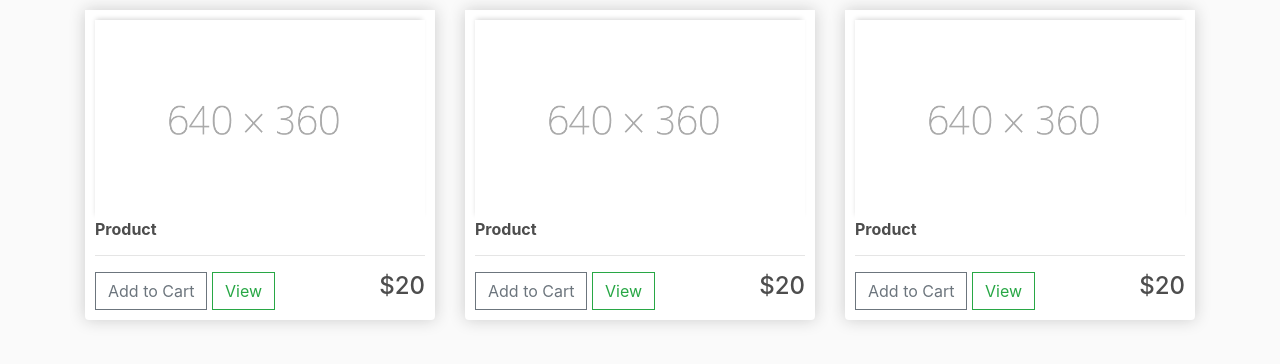
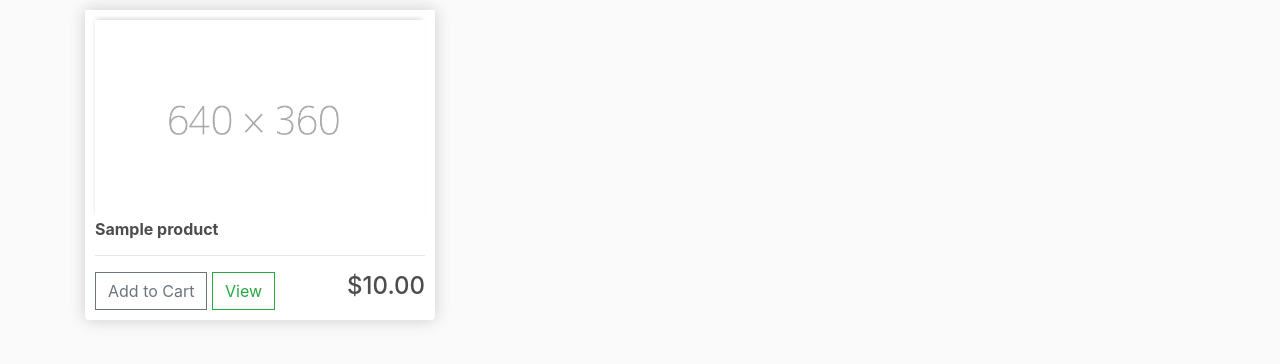
Before and after one commit to noahskorner/natures-purpose-test, a Django app: template store/templates/store/store.html in a window 1280 px wide. Shown: the part 73-437 px from the top of the page. Run offline with Django 3.2, Linux system fonts and the light colour scheme; the template is opened without the code that fills it: most values are stand-ins (such as "Sample title", 1, 10 or a date in 2020); some libraries are stand-ins or nearby versions.

Commit message:
Completed request and render of views for store's products.

```diff
--- a/store/templates/store/store.html
+++ b/store/templates/store/store.html
@@ -1,38 +1,19 @@
 {% extends 'store/main.html'%}
 {% load static %}
+
 {% block content %}
     <div class="row">
+        {% for product in products %}
         <div class="col-lg-4">
             <div class="box-element product">
                 <img src="{% static 'img/placeholder.png' %}" alt="" class="thumbnail">
-                <h6><strong>Product</strong></h6>
+                <h6><strong>{{product.name}}</strong></h6>
                 <hr>
                 <button class="btn btn-outline-secondary add-btn">Add to Cart</button>
                 <a href="#" class="btn btn-outline-success">View</a>
-                <h4 style="display:inline-block; float:right;">$20</h4>
+                <h4 style="display:inline-block; float:right;">${{product.price|floatformat:2}}</h4>
             </div>
         </div>
-
-        <div class="col-lg-4">
-            <div class="box-element product">
-                <img src="{% static 'img/placeholder.png' %}" alt="" class="thumbnail">
-                <h6><strong>Product</strong></h6>
-                <hr>
-                <button class="btn btn-outline-secondary add-btn">Add to Cart</button>
-                <a href="#" class="btn btn-outline-success">View</a>
-                <h4 style="display:inline-block; float:right;">$20</h4>
-            </div>
-        </div>
-
-        <div class="col-lg-4">
-            <div class="box-element product">
-                <img src="{% static 'img/placeholder.png' %}" alt="" class="thumbnail">
-                <h6><strong>Product</strong></h6>
-                <hr>
-                <button class="btn btn-outline-secondary add-btn">Add to Cart</button>
-                <a href="#" class="btn btn-outline-success">View</a>
-                <h4 style="display:inline-block; float:right;">$20</h4>
-            </div>
-        </div>
+        {% endfor %}
     </div>
 {% endblock content %}
```
Also changed, not shown: store/views.py (+7 -4 lines), db.sqlite3.
